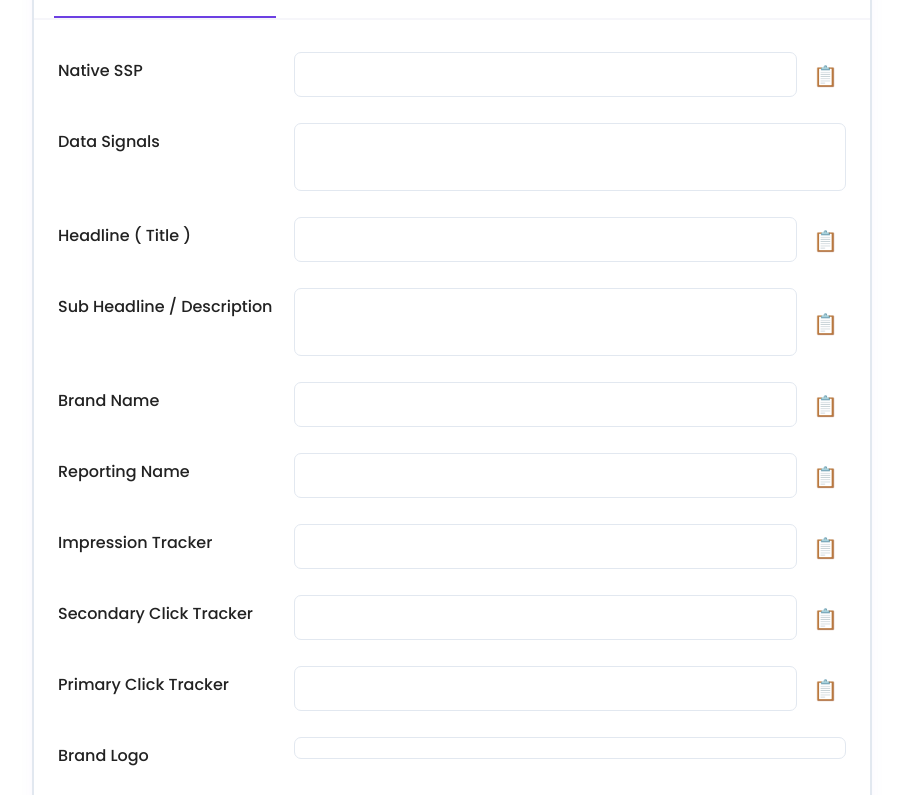
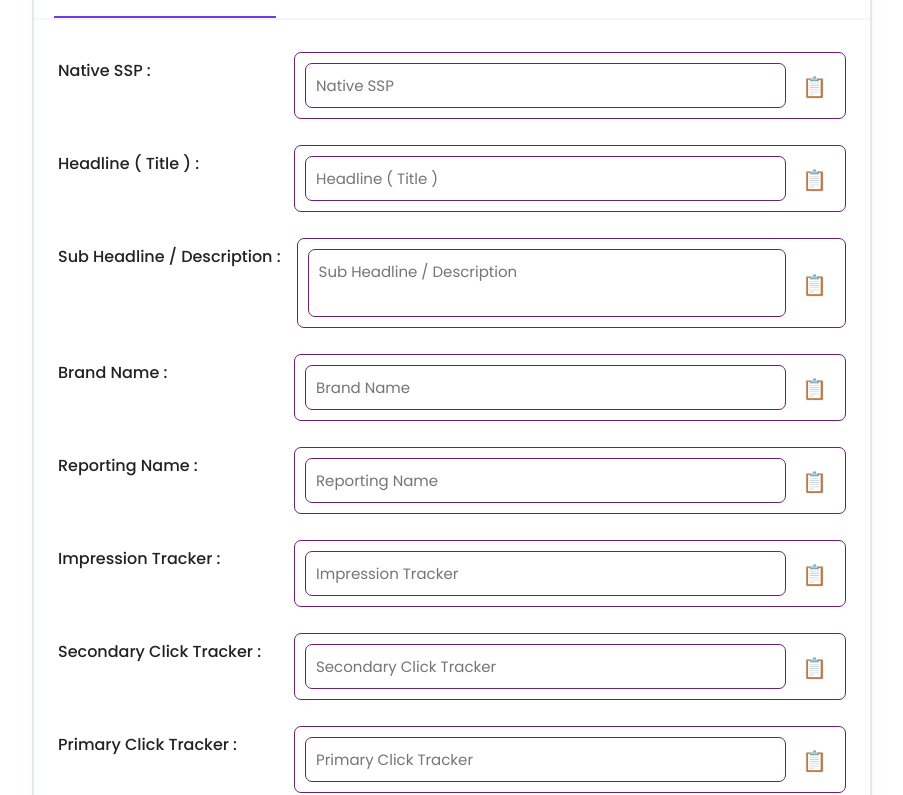
Before and after one commit to premkarthi/JKTagRocket, a Next.js app: page /tools/native-ads in a window 1280 px wide. Shown: the part 845-1640 px from the top of the page, without its empty margins (188-1091 px from the left). Built offline with nearby package versions, Linux system fonts and the light colour scheme.

Commit message:
nativead ad alignment

```diff
--- a/app/tools/native-ads/NativeAdsAddon.css
+++ b/app/tools/native-ads/NativeAdsAddon.css
@@ -89,11 +89,20 @@
   display: flex;
   align-items: center;
   gap: 8px;
+  border-radius: 7px;
+  background: #fff;
+  color: #6b2074;
+  resize: none;
+  border: 1.5px solid #6b2074;
+  border-radius: 7px;
+  width: 100%;
+  padding: 10px;
+  font-size: 15px;
 }
 .nativeAdsFieldInput {
   width: 100%;
   font-size: 15px;
-  border: 1.5px solid #e2e8f0;
+  border: 1.5px solid #6b2074;
   border-radius: 7px;
   padding: 10px;
   background: #fff;
@@ -114,7 +123,7 @@
   color: #4a26b6;
 }
 .nativeAdsTabPlaceholder {
-  color: #b3b3cb;
+  color: #dd2eba;
   font-style: italic;
   text-align: center;
   padding: 40px 0;
--- a/app/tools/native-ads/page.js
+++ b/app/tools/native-ads/page.js
@@ -268,11 +268,26 @@ export default function NativeAds() {
                     let last_index = tag.search(/<\/MediaFile>/) + 12;
                     let content = tag.substring(first_index, last_index);
                     let parser = new window.DOMParser();
-                    let xmlDoc = parser.parseFromString(content, "text/xml");
-                    let videoUrl = xmlDoc.getElementsByTagName("MediaFile")[0]?.textContent?.trim();
+                    // let xmlDoc = parser.parseFromString(content, "text/xml");
+                    // let videoUrl = xmlDoc.getElementsByTagName("MediaFile")[0]?.textContent?.trim();
+                     const xmlDoc = parser.parseFromString(content, "text/xml");
+                        const mediaTag = xmlDoc.getElementsByTagName("MediaFile")[0];
+                        const videoUrl = mediaTag?.textContent?.trim();
                     if (videoUrl) {
-                        _videoPreview = `<video width="340" src="${videoUrl}" muted autoPlay controls></video>`;
+                        // _videoPreview = `<video width="340" src="${videoUrl}" muted autoPlay controls></video>`;
+                        const _videoPreview = `<video width="340" src="${videoUrl}" muted autoplay controls playsinline></video>`;
                         setImagevideoPreview(videoUrl);
+                        {imagevideoPreview && (
+                        <video
+                            width="340"
+                            src={imagevideoPreview}
+                            muted
+                            autoPlay
+                            controls
+                            playsInline
+                            style={{ marginTop: "1rem", borderRadius: "8px" }}
+                        />
+                        )}
                     }
                     let fullXmlDoc = parser.parseFromString(tag, "text/xml");
                     let videoEventsArr = [];
@@ -419,18 +434,19 @@ export default function NativeAds() {
                     {tab === 0 && (
                         <div>
                             <div className="nativeAdsFieldRow">
-                                <label className="nativeAdsFieldLabel">Native SSP</label>
+                                <label className="nativeAdsFieldLabel">Native SSP : </label>
                                 <div className="nativeAdsFieldInputWrapper">
                                     <input
                                         type="text"
                                         value={fieldValue(nativeSsp)}
                                         onChange={e => setNativeSsp(e.target.value)}
                                         className="nativeAdsFieldInput"
+                                        placeholder="Native SSP"
                                     />
                                     <TooltipCopyButton value={nativeSsp} />
                                 </div>
                             </div>
-                            <div className="nativeAdsFieldRow">
+                            {/* <div className="nativeAdsFieldRow">
                                 <label className="nativeAdsFieldLabel">Data Signals</label>
                                 <div className="nativeAdsFieldInputWrapper">
                                     <textarea
@@ -440,110 +456,119 @@ export default function NativeAds() {
                                         rows={2}
                                     />
                                 </div>
-                            </div>
+                            </div> */}
                             <div className="nativeAdsFieldRow">
-                                <label className="nativeAdsFieldLabel">Headline ( Title )</label>
+                                <label className="nativeAdsFieldLabel">Headline ( Title ) :</label>
                                 <div className="nativeAdsFieldInputWrapper">
                                     <input
                                         type="text"
                                         value={fieldValue(headline)}
                                         onChange={e => setHeadline(e.target.value)}
                                         className="nativeAdsFieldInput"
+                                        placeholder="Headline ( Title )"
                                     />
                                     <TooltipCopyButton value={headline} />
                                 </div>
                             </div>
                             <div className="nativeAdsFieldRow">
-                                <label className="nativeAdsFieldLabel">Sub Headline / Description</label>
+                                <label className="nativeAdsFieldLabel">Sub Headline / Description :</label>
                                 <div className="nativeAdsFieldInputWrapper">
                                     <textarea
                                         value={fieldValue(description)}
                                         onChange={e => setDescription(e.target.value)}
                                         className="nativeAdsFieldInput"
                                         rows={2}
+                                        placeholder="Sub Headline / Description"
                                     />
                                     <TooltipCopyButton value={description} />
                                 </div>
                             </div>
                             <div className="nativeAdsFieldRow">
-                                <label className="nativeAdsFieldLabel">Brand Name</label>
+                                <label className="nativeAdsFieldLabel">Brand Name : </label>
                                 <div className="nativeAdsFieldInputWrapper">
                                     <input
                                         type="text"
                                         value={fieldValue(brandName)}
                                         onChange={e => setBrandName(e.target.value)}
                                         className="nativeAdsFieldInput"
+                                        placeholder="Brand Name"
                                     />
                                     <TooltipCopyButton value={brandName} />
                                 </div>
                             </div>
                             <div className="nativeAdsFieldRow">
-                                <label className="nativeAdsFieldLabel">Reporting Name</label>
+                                <label className="nativeAdsFieldLabel">Reporting Name :</label>
                                 <div className="nativeAdsFieldInputWrapper">
                                     <input
                                         type="text"
                                         value={fieldValue(reportingName)}
                                         onChange={e => setReportingName(e.target.value)}
                                         className="nativeAdsFieldInput"
+                                        placeholder="Reporting Name"
                                     />
                                     <TooltipCopyButton value={reportingName} />
                                 </div>
                             </div>
                             <div className="nativeAdsFieldRow">
-                                <label className="nativeAdsFieldLabel">Impression Tracker</label>
+                                <label className="nativeAdsFieldLabel">Impression Tracker :</label>
                                 <div className="nativeAdsFieldInputWrapper">
                                     <input
                                         type="text"
                                         value={fieldValue(impressionTracker)}
                                         onChange={e => setImpressionTracker(e.target.value)}
                                         className="nativeAdsFieldInput"
+                                        placeholder="Impression Tracker"
                                     />
                                     <TooltipCopyButton value={impressionTracker} />
                                 </div>
                             </div>
                             <div className="nativeAdsFieldRow">
-                                <label className="nativeAdsFieldLabel">Secondary Click Tracker</label>
+                                <label className="nativeAdsFieldLabel">Secondary Click Tracker :</label>
                                 <div className="nativeAdsFieldInputWrapper">
                                     <input
                                         type="text"
                                         value={fieldValue(secondaryClickTracker)}
                                         onChange={e => setSecondaryClickTracker(e.target.value)}
                                         className="nativeAdsFieldInput"
+                                        placeholder="Secondary Click Tracker"
                                     />
                                     <TooltipCopyButton value={secondaryClickTracker} />
                                 </div>
                             </div>
                             <div className="nativeAdsFieldRow">
-                                <label className="nativeAdsFieldLabel">Primary Click Tracker</label>
+                                <label className="nativeAdsFieldLabel">Primary Click Tracker :</label>
                                 <div className="nativeAdsFieldInputWrapper">
                                     <input
                                         type="text"
                                         value={fieldValue(primaryClickTracker)}
                                         onChange={e => setPrimaryClickTracker(e.target.value)}
                                         className="nativeAdsFieldInput"
+                                        placeholder="Primary Click Tracker"
                                     />
                                     <TooltipCopyButton value={primaryClickTracker} />
                                 </div>
                             </div>
                             <div className="nativeAdsFieldRow" style={{ alignItems: "flex-start" }}>
-                                <label className="nativeAdsFieldLabel">Brand Logo</label>
-                                <div className="nativeAdsFieldInput">
+                                <label className="nativeAdsFieldLabel">Brand Logo :</label>
+                                <div className="nativeAdsFieldInput" placeholder="Brand Logo">
                                     {brandLogo && isImageUrl(brandLogo) ? (
                                         <img
                                             src={brandLogo}
                                             alt="Logo"
                                             style={{ maxHeight: 60, maxWidth: 180, borderRadius: 7, border: "1px solid #eee" }}
                                             onError={e => (e.target.style.display = 'none')}
+                                            placeholder="Brand Logo"
                                         />
                                     ) : (
                                         <div className="">{fieldValue(brandLogo)}</div>
+
                                     )}
                                 </div>
                             </div>
 
                             {(isImageUrl(imagevideoPreview) || isVideoUrl(imagevideoPreview)) && (
                                 <div className="nativeAdsFieldRow" style={{ alignItems: "flex-start", marginTop: 32 }}>
-                                    <label className="nativeAdsFieldLabel" >Image / Video Preview</label>
+                                    <label className="nativeAdsFieldLabel" >Image / Video Preview :</label>
                                     <div className="nativeAdsFieldInputWrapper" style={{ flexDirection: "column", alignItems: "flex-start" }}>
                                         {isImageUrl(imagevideoPreview) && (
                                             <img
@@ -551,6 +576,7 @@ export default function NativeAds() {
                                                 alt="Preview"
                                                 style={{ maxHeight: 250, maxWidth: 400, marginBottom: 6 }}
                                                 onError={e => (e.target.style.display = 'none')}
+                                                placeholder="Image / Video Preview"
                                             />
                                         )}
                                         {isVideoUrl(imagevideoPreview) && (
@@ -562,13 +588,13 @@ export default function NativeAds() {
                                         )}
                                         <div >
                                             <div style={{
-                                                fontSize: "0.9em",
+                                                fontSize: "1.5em",
                                                 marginBottom: 2,
-                                                color: "#222"
+                                                color: "#556677"
                                             }}>{fieldValue(headline)}</div>
                                             <div style={{
-                                                color: "#444",
-                                                fontSize: "0.78em"
+                                                color: "#e968f7",
+                                                fontSize: "1.1em"
                                             }}>{fieldValue(description)}</div>
                                         </div>
                                     </div>
```
